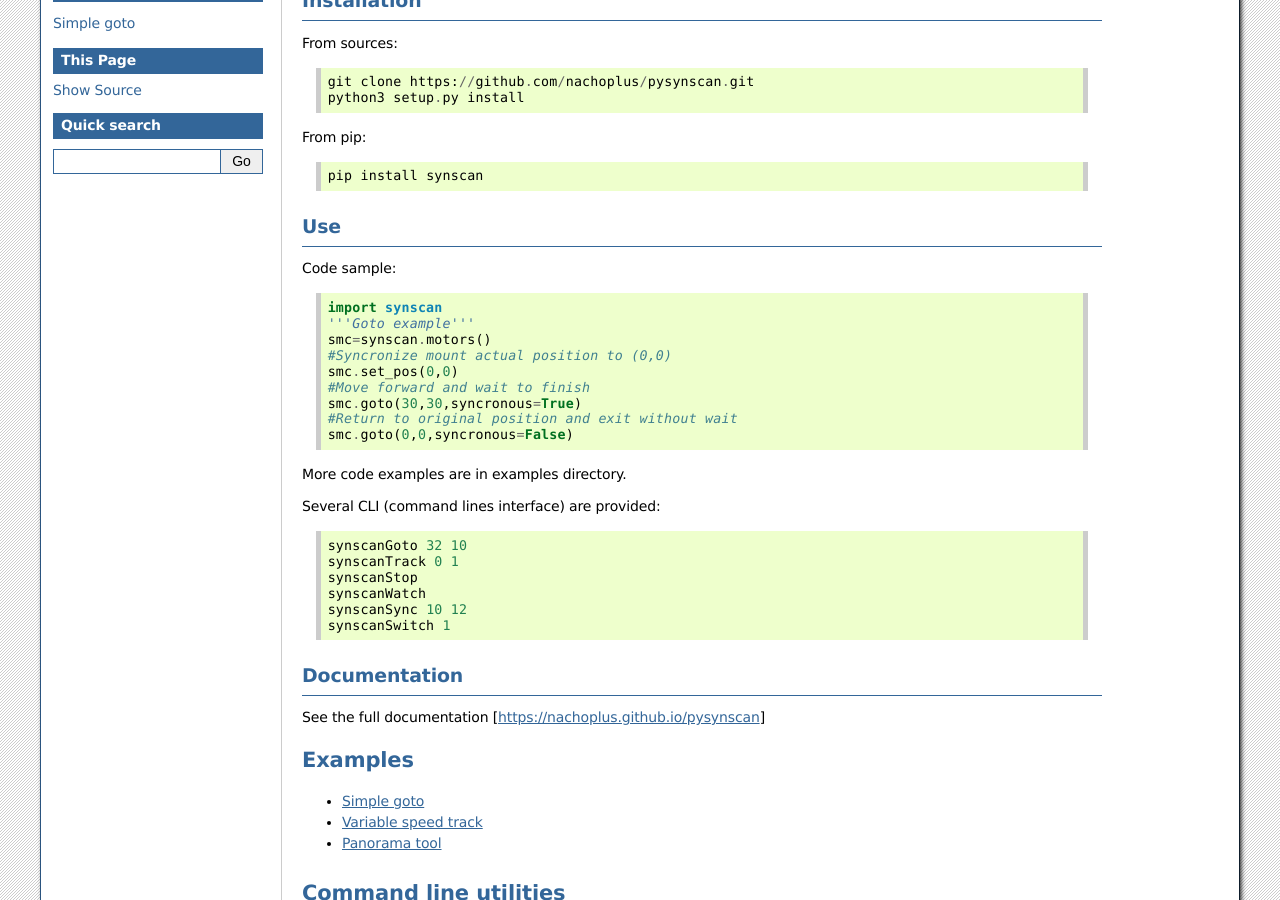
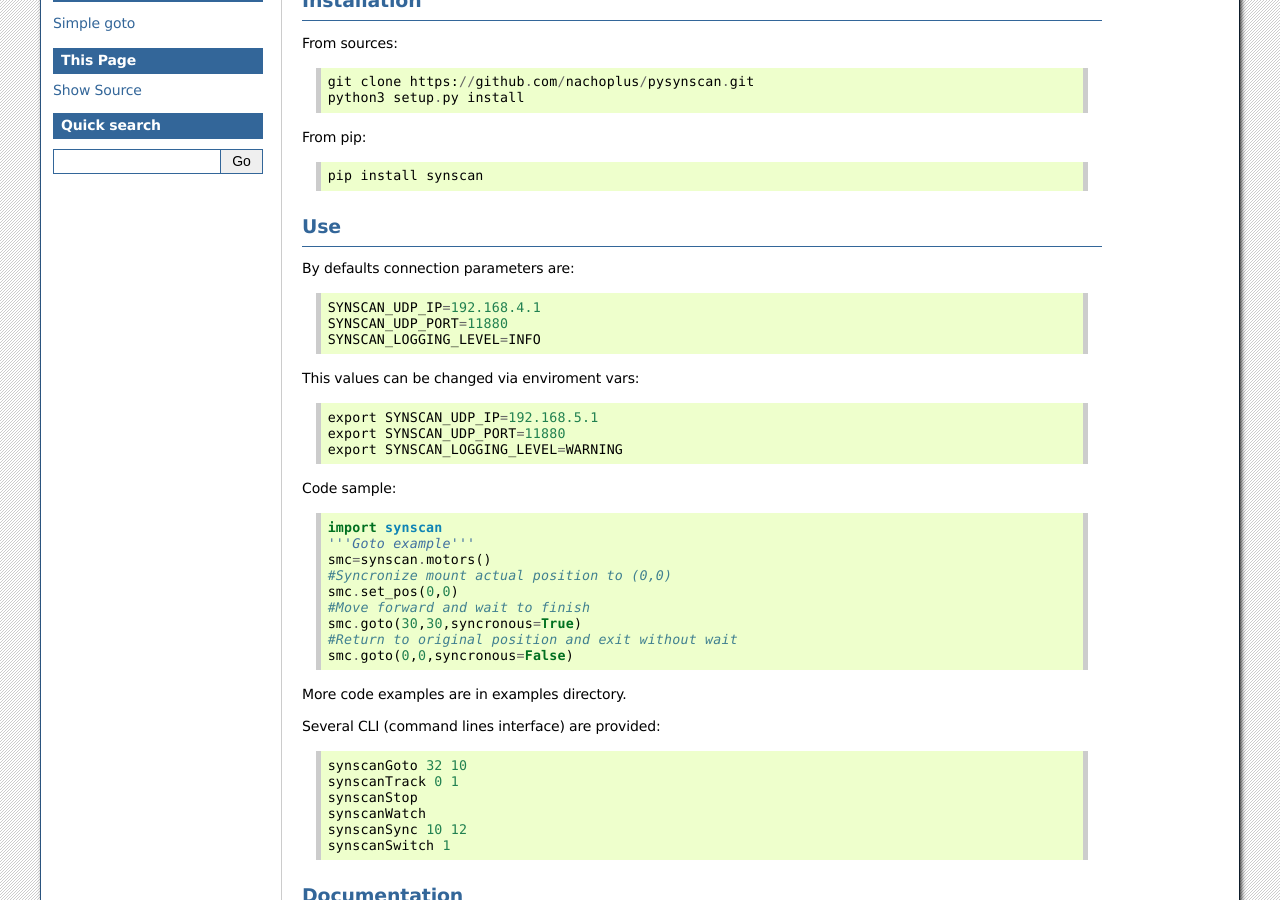
Before and after one commit to nachoplus/pysynscan, a Sphinx documentation site: the page built from docs/index.rst, in a window 1280 px wide and 900 px high, scrolled down 304 px. Built offline with Sphinx 7.4.7, drawn with Linux system fonts in a browser that asks for light colours.

Commit message:
Better readme

```diff
--- a/README.rst
+++ b/README.rst
@@ -19,6 +19,20 @@
 
 Use
 ---
+
+By defaults connection parameters are::
+
+    SYNSCAN_UDP_IP=192.168.4.1
+    SYNSCAN_UDP_PORT=11880
+    SYNSCAN_LOGGING_LEVEL=INFO
+
+This values can be changed via enviroment vars::
+
+    export SYNSCAN_UDP_IP=192.168.5.1
+    export SYNSCAN_UDP_PORT=11880
+    export SYNSCAN_LOGGING_LEVEL=WARNING
+
+
 Code sample::
 
     import synscan
```
Also changed, not shown: docs/cmdlinetools.rst (+13 -0 lines), 1 other file.
